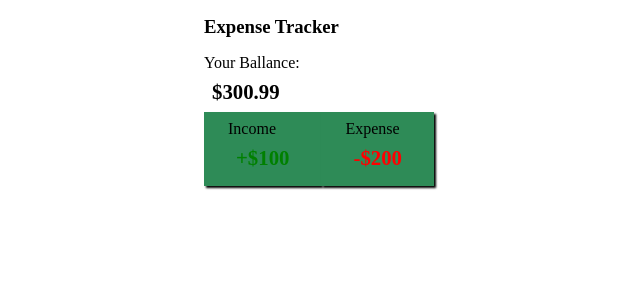
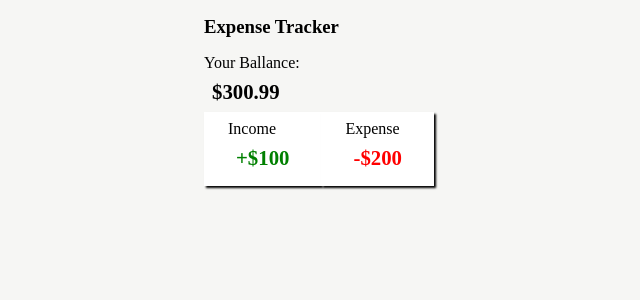
Before and after one commit to yusef-codes10/expense-tracker-vue, a Vue app: page / in a window 1280 px wide. Shown: the top 300 px of the page, without its empty margins (321-961 px from the left). Built offline with nearby package versions, Linux system fonts and the light colour scheme.

Commit message:
some colors

```diff
--- a/src/assets/main.css
+++ b/src/assets/main.css
@@ -3,3 +3,7 @@
     padding: 0;
     box-sizing: border-box;
 }
+
+body {
+    background-color: #F6F6F4;
+}
--- a/src/components/DisplaySection.vue
+++ b/src/components/DisplaySection.vue
@@ -39,7 +39,7 @@ span {
 
 .income,
 .expense {
-  background-color: seagreen;
+  background-color: #fff;
   padding: 0.5rem 1.5rem;
 
   box-shadow: 2px 2px 2px #000;
```
